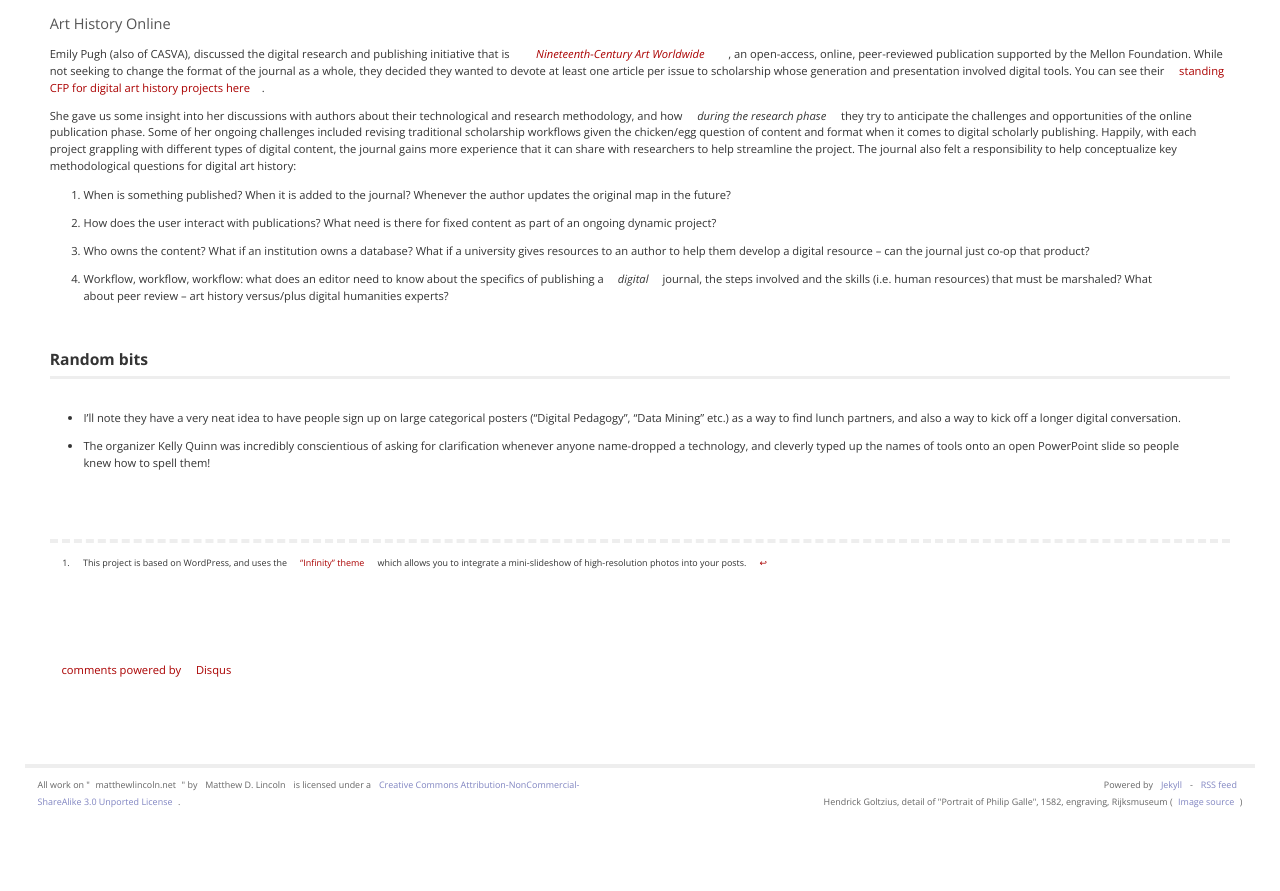
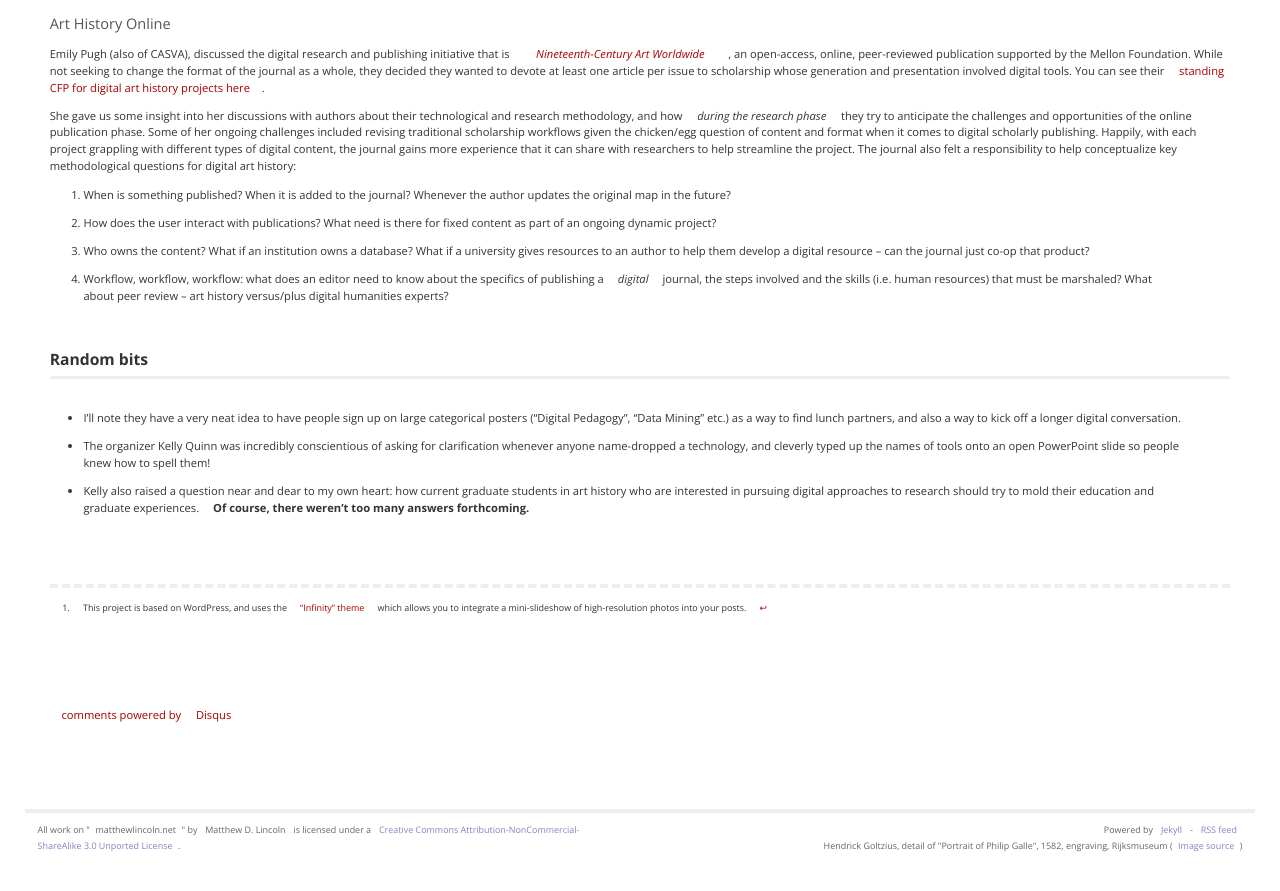
Before and after one commit to mdlincoln/mdlincoln.github.io, a Jekyll site: the page built from _posts/2013-11-15-american-art-history-and-digital-scholarship.md, in a window 1280 px wide and 900 px high, scrolled down 4830 px. Shown: the top 891 px of the window. Built offline with Jekyll 4.4.1, drawn with Linux system fonts in a browser that asks for light colours; comment, search, counter and statistics services are not loaded; before the commit the page ends 5685 px from its top, so only the background shows below that.

Commit message:
phd training note

```diff
--- a/_posts/2013-11-15-american-art-history-and-digital-scholarship.md
+++ b/_posts/2013-11-15-american-art-history-and-digital-scholarship.md
@@ -211,3 +211,4 @@ The journal also felt a responsibility to help conceptualize key methodological
 
 - I'll note they have a very neat idea to have people sign up on large categorical posters ("Digital Pedagogy", "Data Mining" etc.) as a way to find lunch partners, and also a way to kick off a longer digital conversation.
 - The organizer Kelly Quinn was incredibly conscientious of asking for clarification whenever anyone name-dropped a technology, and cleverly typed up the names of tools onto an open PowerPoint slide so people knew how to spell them!
+- Kelly also raised a question near and dear to my own heart: how current graduate students in art history who are interested in pursuing digital approaches to research should try to mold their education and graduate experiences. **Of course, there weren't too many answers forthcoming.**
```
